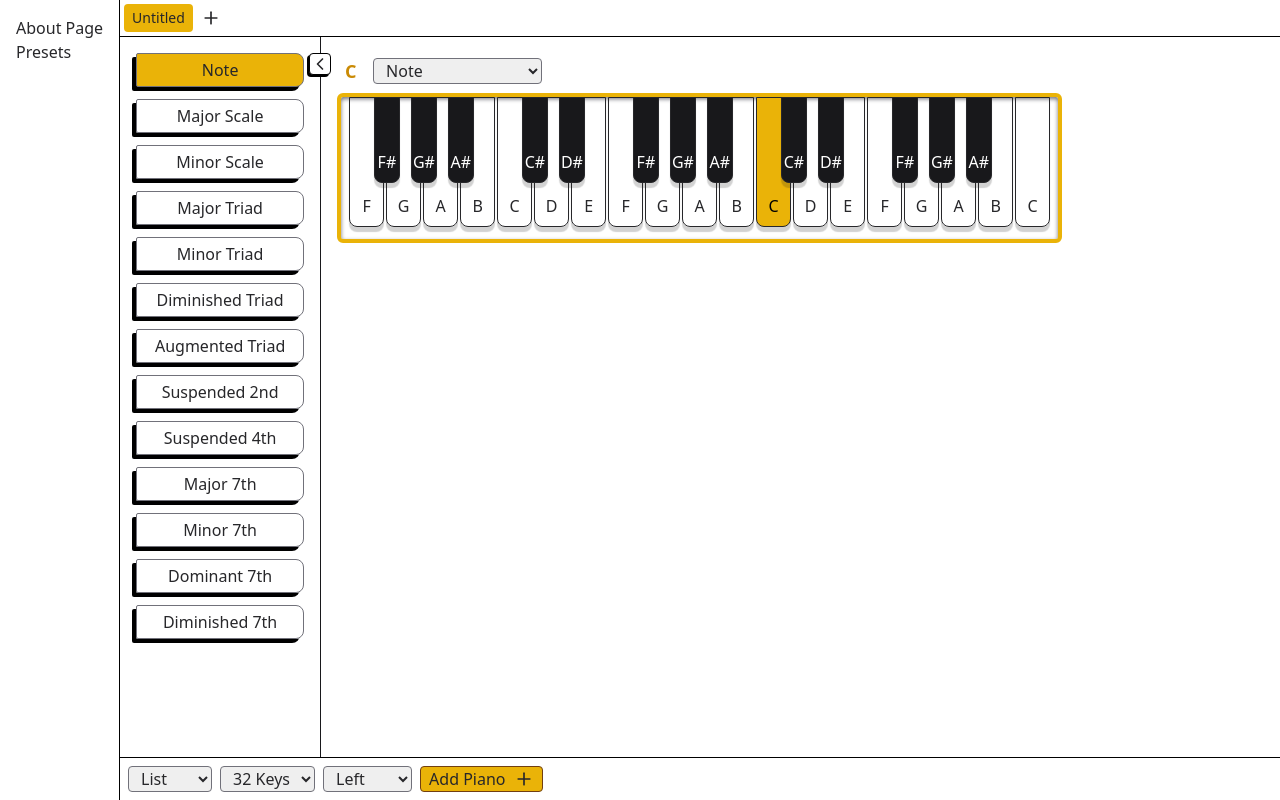
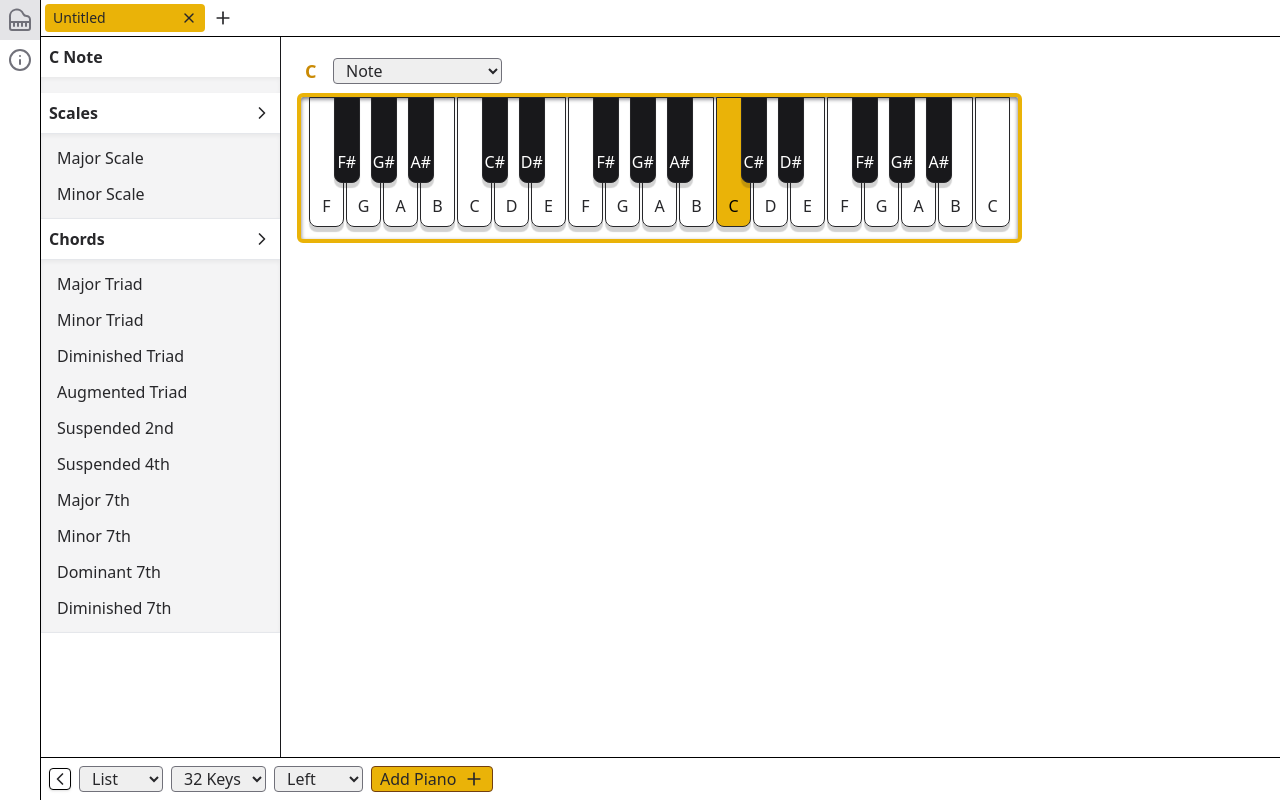
Before and after one commit to samstorment/piano-visualizer, a SvelteKit app: page / in a window 1280 px wide. Built offline with nearby package versions, Linux system fonts and the light colour scheme.

Commit message:
Improvements to tabs and sidebars

```diff
--- a/src/routes/+page.svelte
+++ b/src/routes/+page.svelte
@@ -5,13 +5,17 @@
 	import { create_piano } from "$lib/piano.svelte";
 	import { browser } from "$app/environment";
 	import { RackTab, PageTab, type Tab, type TabPage } from "$lib/tab.svelte";
-	import { Plus, X } from "lucide-svelte";
+	import { Info, Piano as PianoIcon, Plus, X } from "lucide-svelte";
 	import About from "./About.svelte";
 	import Presets from "./Presets.svelte";
+	import { fly, scale, slide } from "svelte/transition";
+	import { flip } from "svelte/animate";
 
     let tabs : Tab[] = $state([ new RackTab() ]);
     let active_tab_id = $state(tabs[0].id);
     let active_tab = $derived(tabs.find(t => t.id === active_tab_id));
+    let active_page = $derived(active_tab?.type === "page" ? active_tab : undefined);
+    let active_rack = $derived(active_tab?.type === "rack" ? active_tab : undefined);
 
 
     function add_page(page: TabPage, title: string) {
@@ -60,35 +64,61 @@
 
 <div class="flex h-dvh">
 
-    <aside class="p-4 border-r border-black">
-        <button class="block" onclick={() => add_page('about', 'About')}>
-            About Page
+    <aside class="border-r border-black">
+        <button class={{
+            "block relative p-2 hover:bg-zinc-200": true,
+            "text-zinc-500": active_page?.page !== "presets",
+            "before:content-[''] before:w-1 before:bg-yellow-500 before:h-full before:block before:absolute before:left-0 before:top-0 text-inherit": active_page?.page === "presets"
+         }}
+            onclick={() => add_page('presets', 'Presets')}
+        >
+            <span class="sr-only">Presets</span>
+            <PianoIcon class="w-6 h-6" />
         </button>
-        <button class="block" onclick={() => add_page('presets', 'Presets')}>
-            Presets
+        <button
+            class={{
+                "block relative p-2 hover:bg-zinc-200": true,
+                "text-zinc-500": active_page?.page !== "about",
+                "before:content-[''] before:w-1 before:bg-yellow-500 before:h-full before:block before:absolute before:left-0 before:top-0 text-inherit": active_page?.page === "about"
+            }}
+            onclick={() => add_page('about', 'About')}
+        >
+            <span class="sr-only">About</span>
+            <Info class="w-6 h-6" />
         </button>
     </aside>
 
     <main class="flex flex-col flex-1 min-w-0">
         <header class="p-1 flex gap-1 items-center overflow-auto shrink border-b border-black">
-            {#each tabs as tab, i}
-                <div class={{ "relative rounded text-sm": true, "bg-yellow-500": active_tab_id === tab.id, "hover:bg-yellow-200": active_tab_id !== tab.id}}>
+            {#each tabs as tab, i (tab)}
+                {@const active = active_tab_id === tab.id}
+                <div class={{
+                        "relative rounded text-sm flex-1 max-w-40": true,
+                        "bg-yellow-500": active,
+                        "hover:bg-zinc-200": !active
+                    }}
+                    in:slide={{ axis: 'x', duration: 200 }}
+                    animate:flip={{ duration: 100 }}
+                >
                     <button
                         onclick={() => active_tab_id = tab.id}
-                        class={{ "px-2 py-1 rounded": true, "pr-6": tabs.length > 1 }}
+                        class={{ "px-2 py-1 rounded pr-8 w-full text-left": true }}
                     >
                         {tab.title}
                     </button>
                     <button
-                        class="absolute right-1 top-1/2 -translate-y-1/2 hover:bg-yellow-400 rounded"
-                        class:hidden={tabs.length === 1}
+                        class={{
+                            "absolute p-0.5 right-1.5 top-1/2 -translate-y-1/2 rounded": true,
+                            "hover:bg-white/30": true
+                        }}
+
                         onclick={() => {
                             const i = tabs.findIndex(t => t.id === tab.id);
                             if (i < 0) return;
 
                             if (tab.id === active_tab_id) {
                                 if (i < tabs.length - 1) active_tab_id = tabs[i + 1].id;
-                                else active_tab_id = tabs[i - 1].id;
+                                else if (tabs.length > 1) active_tab_id = tabs[i - 1].id;
                             }
 
                             tabs.splice(i, 1);
@@ -98,7 +128,7 @@
                     </button>
                 </div>
             {/each}
-            <button class="px-1 py-1 hover:bg-yellow-100 rounded"
+            <button class="px-1 py-1 hover:bg-zinc-200 rounded"
                  onclick={() => { const new_tab =  new RackTab(); tabs.push(new_tab); active_tab_id = new_tab.id }}>
                 <span class="sr-only">Add New Tab</span>
                 <Plus />
@@ -106,7 +136,7 @@
         </header>
         <section class="flex-1 min-h-0">
             {#if !active_tab}
-                <div>Oh No!</div>
+                <div class="p-4">Oh No! You closed all the tabs and I haven't implemented anything to handle that yet!</div>
             {:else if active_tab.type === 'rack'}
                 <RackComponent bind:rack={active_tab.rack} />
             {:else if active_tab.type === 'page'}
--- a/src/routes/About.svelte
+++ b/src/routes/About.svelte
@@ -1,5 +1,5 @@
 <div class="p-4">
     <h1 class="text-4xl mb-4">About</h1>
 
-    <p>Here is the about page. I'll put things here soon.</p>
+    <p>Here is the about page. I'll put things here some day.</p>
 </div>
--- a/src/routes/Footer.svelte
+++ b/src/routes/Footer.svelte
@@ -1,18 +1,27 @@
 <script lang="ts">
 	import { key_counts } from "$lib/piano.svelte";
 	import type { Rack } from "$lib/rack.svelte";
-	import { Plus } from "lucide-svelte";
+	import { ChevronLeft, ChevronRight, Plus } from "lucide-svelte";
 
     interface Props {
-        rack: Rack
+        rack: Rack,
+        sidebar_open: boolean
     }
 
     let {
-        rack = $bindable()
+        rack = $bindable(),
+        sidebar_open = $bindable()
     }: Props = $props();
 </script>
 
 <footer class="flex gap-2 items-center p-2 border-t border-black bg-white mt-auto overflow-auto z-50">
+
+    <button class="toggle border bg-white border-black rounded shadow top-4 hover:shadow"
+        onclick={() => sidebar_open = !sidebar_open}
+    >
+        <span class="sr-only">Toggle Sidebar</span>
+        {#if sidebar_open}<ChevronLeft />{:else}<ChevronRight />{/if}
+    </button>
 
     <select
         name="keyboard-size"
--- a/src/routes/Rack.svelte
+++ b/src/routes/Rack.svelte
@@ -9,6 +9,8 @@
         rack: Rack
     }
 
+    let sidebar_open = $state(true);
+
     let {
         rack = $bindable()
     }: Props = $props();
@@ -16,7 +18,7 @@
 
 <div class="flex flex-col h-full">
     <div class="flex flex-1 min-h-0">
-        <Sidebar bind:piano={rack.selected_piano} />
+        <Sidebar bind:piano={rack.selected_piano} bind:sidebar_open />
         <div class="flex-1 overflow-auto">
             <div class={{ "max-w-fit": true, "mx-auto": rack.alignment === "center", "ml-auto": rack.alignment === "right" }}>
                 <ul
@@ -37,5 +39,5 @@
             </div>
         </div>
     </div>
-    <Footer bind:rack />
+    <Footer bind:rack bind:sidebar_open />
 </div>
--- a/src/routes/Sidebar.svelte
+++ b/src/routes/Sidebar.svelte
@@ -3,16 +3,21 @@
 	import { get_inversions, get_pitch, type Note, type NoteRange } from "$lib/music";
 	import { type Piano } from '$lib/piano.svelte';
     import { play_note } from "$lib/sound";
-	import { ChevronLeft, ChevronRight } from "lucide-svelte";
+	import { ChevronDown, ChevronLeft, ChevronRight } from "lucide-svelte";
 	import { fly, slide } from "svelte/transition";
 
     interface Props {
-        piano: Piano
+        piano: Piano,
+        sidebar_open: boolean
     }
 
-    let open = $state(true);
+    let {
+        piano = $bindable(),
+        sidebar_open = $bindable()
+    }: Props = $props();
 
-    let { piano = $bindable() }: Props = $props();
+    let chords_open = $state(true);
+    let scales_open = $state(true);
 
     function display_change(display_id: DisplayId) {
         piano.display_id = display_id;
@@ -25,29 +30,46 @@
     }
 </script>
 
+{#if sidebar_open}
+    <aside
+        class={{
+            "relative bg-white border-r border-zinc-900 min-h-0 flex flex-col overflow-auto": true,
+            "min-w-60": sidebar_open
+        }}
+    >
 
-<aside class={{
-    "relative bg-white border-r border-zinc-900 min-h-0": true,
-}}>
+        <div class="flex justify-between items-center font-bold px-2 py-2">
+            <button onclick={() => display_change(piano.display_id)} class="text-left" class:hidden={!sidebar_open}>
+                {get_pitch(piano.selected_note)} {piano.display.name}
+            </button>
 
-    <button class="toggle absolute right-0 border translate-x-1/2 bg-white border-black rounded shadow top-4 hover:shadow z-20"
+            <!-- <button class="toggle border bg-white border-black rounded shadow top-4 hover:shadow"
                 onclick={() => open = !open}
             >
                 <span class="sr-only">Toggle Sidebar</span>
-        {#if open}
-            <ChevronLeft />
-        {:else}
-            <ChevronRight />
-        {/if}
-    </button>
+                {#if open}<ChevronLeft />{:else}<ChevronRight />{/if}
+            </button> -->
+        </div>
 
-    {#if open}
-        <div class="sticky top-0 overflow-auto shrink-0 flex flex-col gap-3 h-full p-4 w-[200px]">
-            {@render display_button(DisplayId.NOTE)}
+        <div class="shadow-inner bg-zinc-100 p-2"></div>
 
+        <details bind:open={chords_open}>
+            <summary class="cursor-pointer flex justify-between hover:bg-zinc-200 items-center px-2 py-2 font-bold border-b">
+                <span>Scales</span>
+                {#if chords_open}<ChevronRight />{:else}<ChevronDown />{/if}
+            </summary>
+            <div class="flex flex-col gap-1 p-2 border-b shadow-inner bg-zinc-100">
                 {@render display_button(DisplayId.MAJOR_SCALE)}
                 {@render display_button(DisplayId.MINOR_SCALE)}
+            </div>
+        </details>
 
+        <details bind:open={scales_open}>
+            <summary class="cursor-pointer flex justify-between hover:bg-zinc-200 items-center px-2 py-2 font-bold border-b">
+                <span>Chords</span>
+                {#if scales_open}<ChevronRight />{:else}<ChevronDown />{/if}
+            </summary>
+            <div class="flex flex-col gap-1 p-2 border-b shadow-inner bg-zinc-100">
                 {@render display_button(DisplayId.MAJOR_CHORD)}
                 {@render display_button(DisplayId.MINOR_CHORD)}
                 {@render display_button(DisplayId.DIMINISHED_CHORD)}
@@ -59,31 +81,35 @@
                 {@render display_button(DisplayId.DOMINANT7_CHORD)}
                 {@render display_button(DisplayId.DIMINISHED7_CHORD)}
             </div>
-    {:else}
-        <div class="w-4"></div>
+        </details>
+    </aside>
 {/if}
 
-</aside>
 
 {#snippet display_button(display_id: DisplayId)}
     {@const display = get_display(display_id)}
     {@const highlighted = piano.display_id === display_id}
     <button
         onclick={() => display_change(display_id)}
-        class:highlighted
-        class="display"
+        class={{
+            "text-left border-l-4 border-transparent p-1 rounded hover:bg-yellow-500": true,
+            "bg-yellow-500": highlighted
+        }}
     >
         {display.name}
     </button>
     {#if highlighted && piano.inversions.length > 0 && piano.display.type === 'chord'}
-        <div class="text-sm pl-4">
-            <p class="text-sm italic mb-1.5">Inversions</p>
+        <div class="text-sm p-2 border rounded shadow-inner bg-white">
+            <p class="italic mb-1.5">Inversions</p>
             <ul class="flex gap-2">
                 {#each piano.inversions as _, i}
                     <li>
                         <button
-                            class="inversion border border-black rounded-full w-7 h-7"
-                            class:highlighted={i === piano.inversion}
+                            class={{
+                                "rounded-full w-7 h-7": true,
+                                "bg-zinc-100": i !== piano.inversion,
+                                "bg-yellow-500": i === piano.inversion
+                            }}
                             onclick={() => inversion_click(i)}
                         >
                             {i}
@@ -97,31 +123,7 @@
 
 
 <style lang="postcss">
-    button.display {
-        @apply border px-2 py-1 border-zinc-500 rounded-sm w-full hover:bg-zinc-100 rounded-r-lg;
-        box-shadow: -.25rem .25rem black;
-
-        &:active {
-            translate: -.125rem .125rem;
-            box-shadow: -.125rem .125rem black;
-        }
-
-        &.highlighted {
-            @apply bg-yellow-500;
-        }
-    }
-
-    button.toggle {
-        box-shadow: -.125rem .125rem black;
-
-        &:active {
-            translate: -.06rem .06rem;
-            box-shadow: -.06rem .06rem black;
-        }
-
-    }
-
-    .inversion.highlighted {
-        @apply bg-yellow-500;
+    summary {
+        list-style-type: none;
     }
 </style>
```
Also changed, not shown: src/routes/Keys.svelte (+2 -6 lines). Lines whose indentation alone changed are shown as unchanged.
